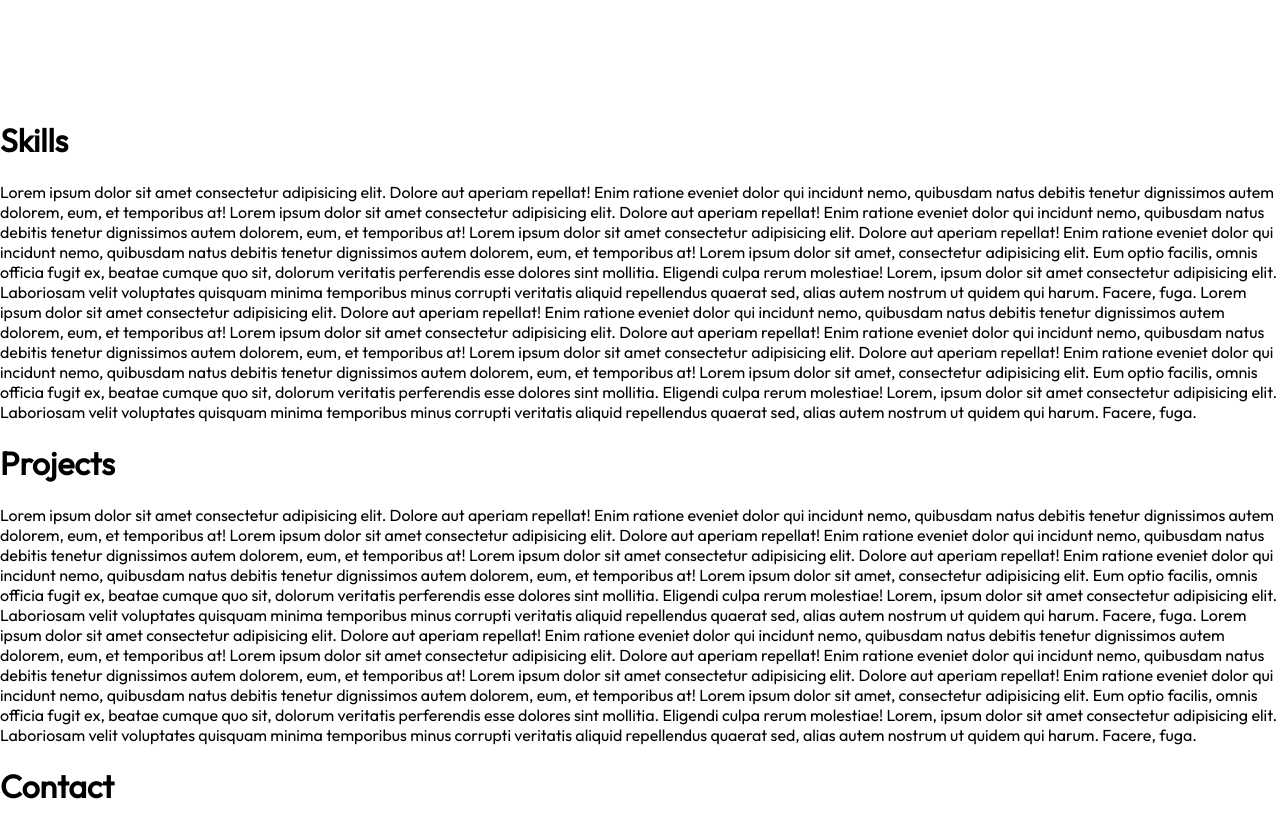
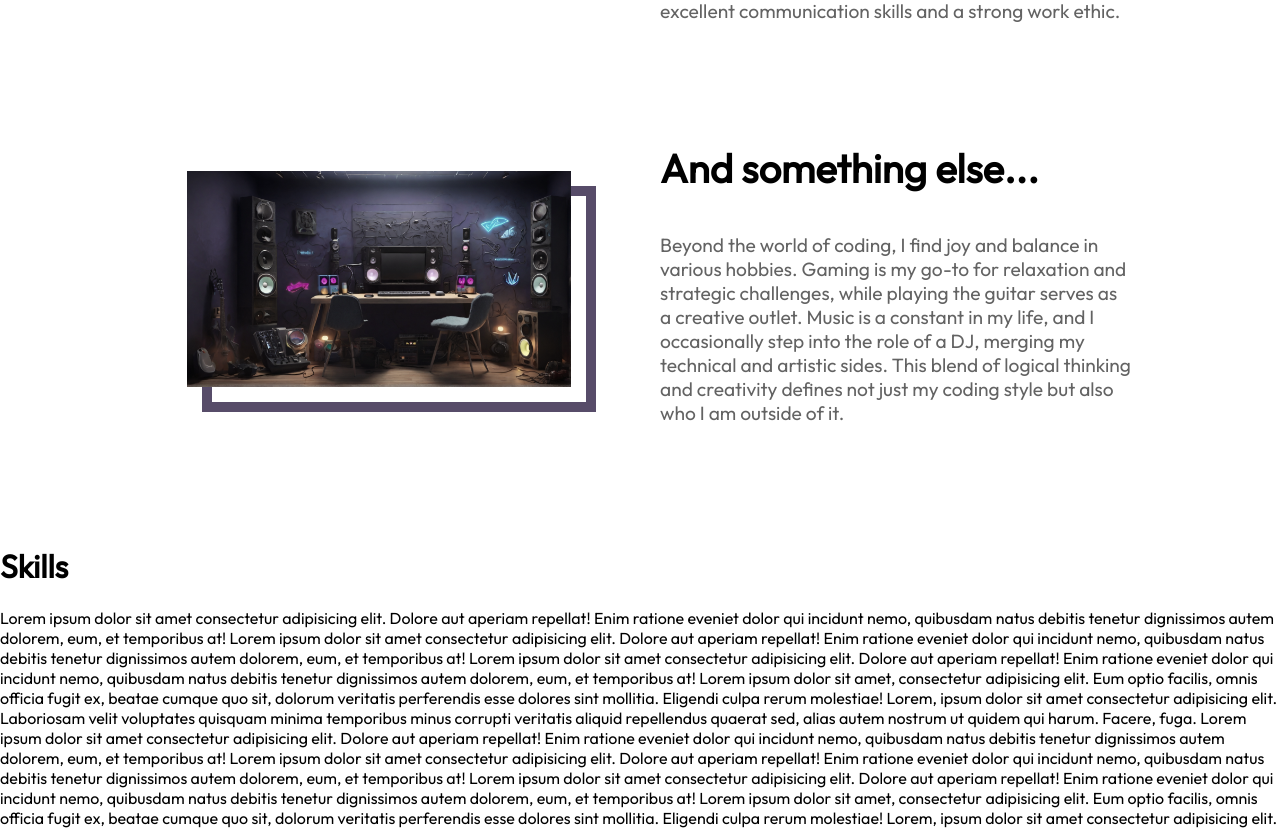
Before and after one commit to Fabrizzio20k/PORTFOLIO, a Next.js app: page / in a window 1280 px wide. Shown: the part 1021-1851 px from the top of the page. Built offline with nearby package versions, Linux system fonts and the light colour scheme.

Commit message:
Add extra information in about page

```diff
--- a/src/pages/About.tsx
+++ b/src/pages/About.tsx
@@ -5,6 +5,7 @@ import styles from "@/styles/About.module.css";
 function About() {
     return (
         <Section color="white" flexDirection="row">
+            <div className={styles.RowsGeneral}>
                 <div className={styles.RowsAbout}>
                     <div className={styles.Row1}>
                         <Image
@@ -20,11 +21,33 @@ function About() {
                         <p className={styles.Text}>
                             I&apos;m a Passionate junior web developer with a strong background in Computer Science and a proactive
                             approach to problem-solving. I excel in Python, C++, and JavaScript, along with proficiency
-                        in utilizing frameworks on both the front-end and back-end. Additionally, I am a self-taught
-                        programmer always eager to learn something new, continuously striving to develop optimal and
-                        high-quality solutions in line with current standards. Also, I am a team player with excellent
-                        communication skills and a strong work ethic.
+                            in utilizing frameworks on both the front-end and back-end.
+                            <br /> <br />
+                            Additionally, I am a self-taught programmer always eager to learn something new, continuously striving
+                            to develop optimal and high-quality solutions in line with current standards. Also, I am a team player
+                            with excellent communication skills and a strong work ethic.
                         </p>
+                    </div>
+                </div>
+                <div className={`${styles.RowsAbout} ${styles.TopFix}`}>
+                    <div className={styles.Row1}>
+                        <Image
+                            src="/about2.jpg"
+                            alt="About Me"
+                            width={480}
+                            height={270}
+                            className={styles.Image}
+                        />
+                    </div>
+                    <div className={styles.Row2}>
+                        <h1 className={styles.Title}>And something else...</h1>
+                        <p className={styles.Text}>
+                            Beyond the world of coding, I find joy and balance in various hobbies. Gaming is my go-to for relaxation and
+                            strategic challenges, while playing the guitar serves as a creative outlet. Music is a constant in my life,
+                            and I occasionally step into the role of a DJ, merging my technical and artistic sides. This blend of logical
+                            thinking and creativity defines not just my coding style but also who I am outside of it.
+                        </p>
+                    </div>
                 </div>
             </div>
         </Section>
--- a/src/styles/About.module.css
+++ b/src/styles/About.module.css
@@ -1,3 +1,11 @@
+.RowsGeneral {
+    display: flex;
+    flex-direction: column;
+    justify-content: center;
+    align-items: center;
+    width: auto;
+}
+
 .RowsAbout {
     display: flex;
     flex-direction: row;
@@ -47,10 +55,14 @@
     word-break: keep-all;
 }
 
+.TopFix {
+    margin-top: 0 !important;
+}
+
 .Image {
     max-width: 384px;
     max-height: 216px;
-    --color: #b3b3b3;
+    --color: #5c497a;
     --border: 10px;
     --offset: 10px;
     --gap: 5px;
```
Also changed, not shown: public/about2.jpg (added). Lines whose indentation alone changed are shown as unchanged.
